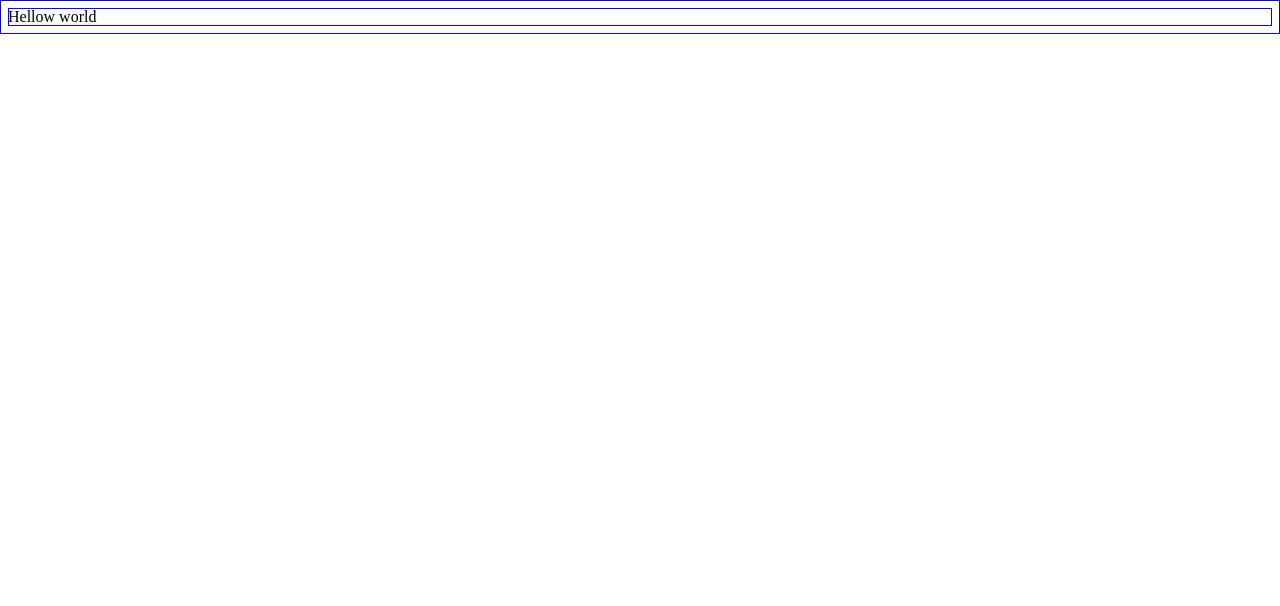
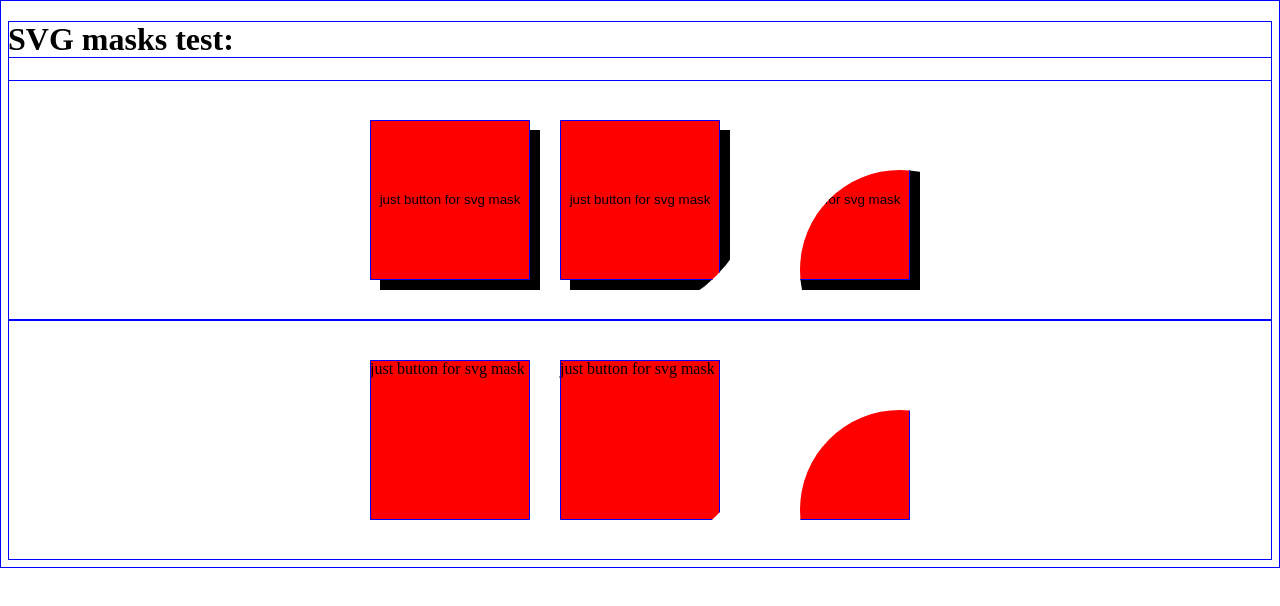
Before and after one commit to dmitriyS87-alarstudios/svg-masks, a website built with webpack: page src/public/index.html in a window 1280 px wide. Built offline with nearby package versions, Linux system fonts and the light colour scheme.

Commit message:
made simple examples with svg masks

```diff
--- a/src/public/index.html
+++ b/src/public/index.html
@@ -1,12 +1,39 @@
 <!DOCTYPE html>
 <html lang="en">
+
 <head>
     <meta charset="UTF-8">
     <meta http-equiv="X-UA-Compatible" content="IE=edge">
     <meta name="viewport" content="width=device-width, initial-scale=1.0">
     <title>SVG mask test</title>
 </head>
+
 <body>
-    <div>Hellow world</div>
+    <div class="visually-hidden">
+        <svg width="0" height="0" viewBox="0 0 400 300">
+            <clipPath id="mask">
+                <rect fill="#000000" x="0" y="0" width="400" height="300"></rect>
+              </clipPath>
+            <clipPath id="mask1">
+                <circle fill="#FFFFFF" cx="50" cy="50" r="150" />
+              </clipPath>
+            <clipPath id="mask2">
+                <circle fill="#FFFFFF" cx="150" cy="150" r="100" />
+              </clipPath>
+        </svg>
+    </div>
+    <h1 class="page-title">SVG masks test:</h1>
+    <section class="example">
+        <button class="masked-button">just button for svg mask</button>
+        <button class="masked-button masked-button--mask1">just button for svg mask</button>
+        <button class="masked-button masked-button--mask2">just button for svg mask</button>
+    </section>
+    <section class="example">
+        <div class="masked-div">just button for svg mask</div>
+        <div class="masked-div masked-button--mask1">just button for svg mask</div>
+        <div class="masked-div masked-button--mask2">just button for svg mask</div>
+    </section>
+
 </body>
+
 </html>
--- a/src/styles/index.scss
+++ b/src/styles/index.scss
@@ -2,3 +2,56 @@
     outline: 1px solid blue;
     outline-offset: -1px;
 }
+
+.visually-hidden {
+    position: absolute;
+    width: 1px;
+    height: 1px;
+    margin: -1px;
+    padding: 0;
+    font-size: 1px;
+    overflow: hidden;
+    white-space: nowrap;
+    border: 0;
+    clip: rect(0 0 0 0);
+    clip-path: inset(100%);
+}
+
+.example {
+    width: 100%;
+    min-height: 30vh;
+    display: flex;
+    justify-content: center;
+    align-items: center;
+}
+
+.masked-button {
+    background-color: red;
+    clip-path: url(#mask);
+    margin: 15px;
+    width: 20vh;
+    height: 20vh;
+    border: 1px solid black;
+    box-shadow: 10px 10px 0 0;
+}
+
+.masked-button:hover {
+    background-color: yellow;
+    transition: all .3s ease-in;
+}
+
+.masked-div {
+    background-color: red;
+    clip-path: url(#mask);
+    margin: 15px;
+    width: 20vh;
+    height: 20vh;
+}
+
+.masked-button--mask1 {
+    clip-path: url(#mask1);
+}
+
+.masked-button--mask2 {
+    clip-path: url(#mask2);
+}
```
